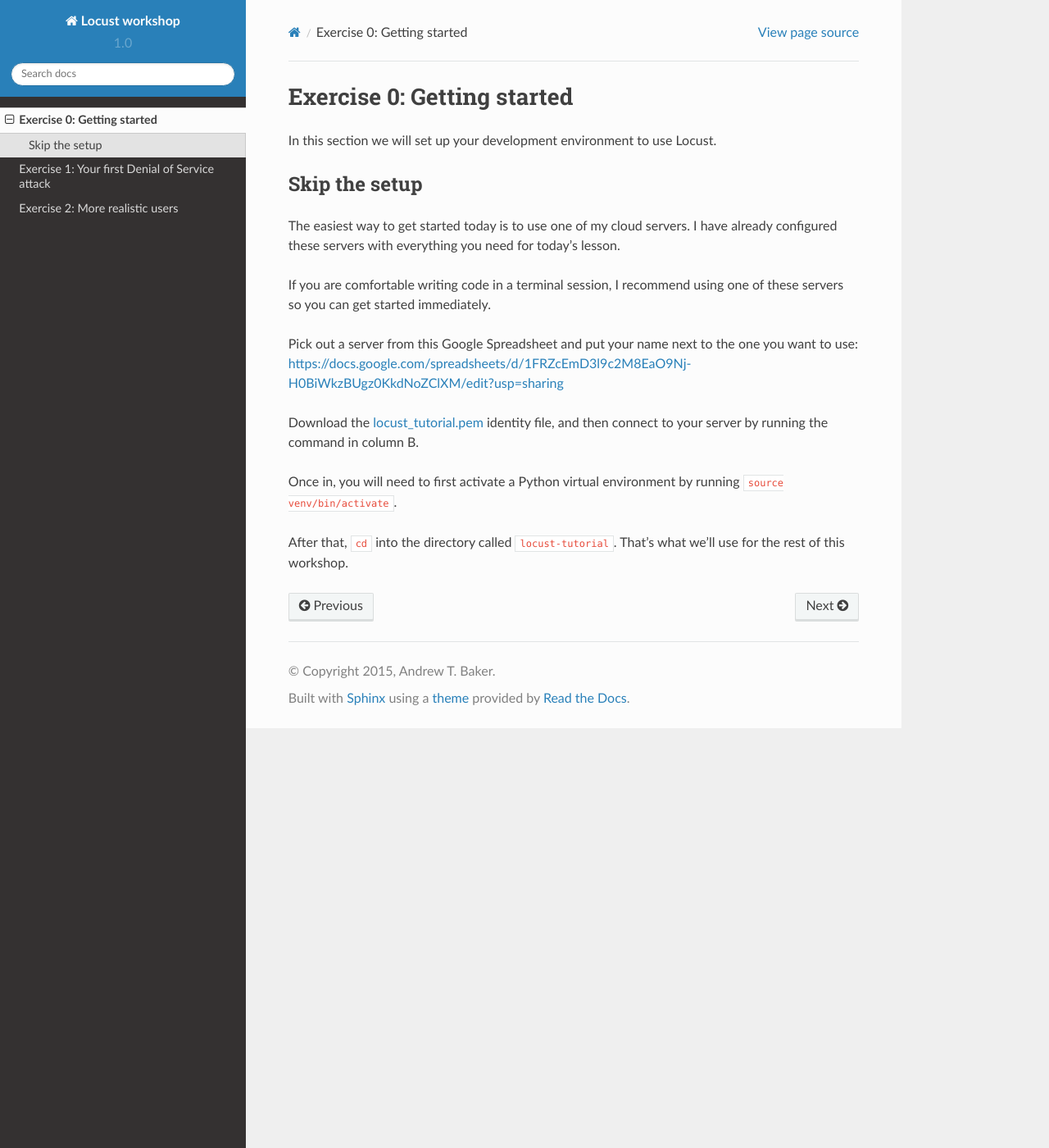
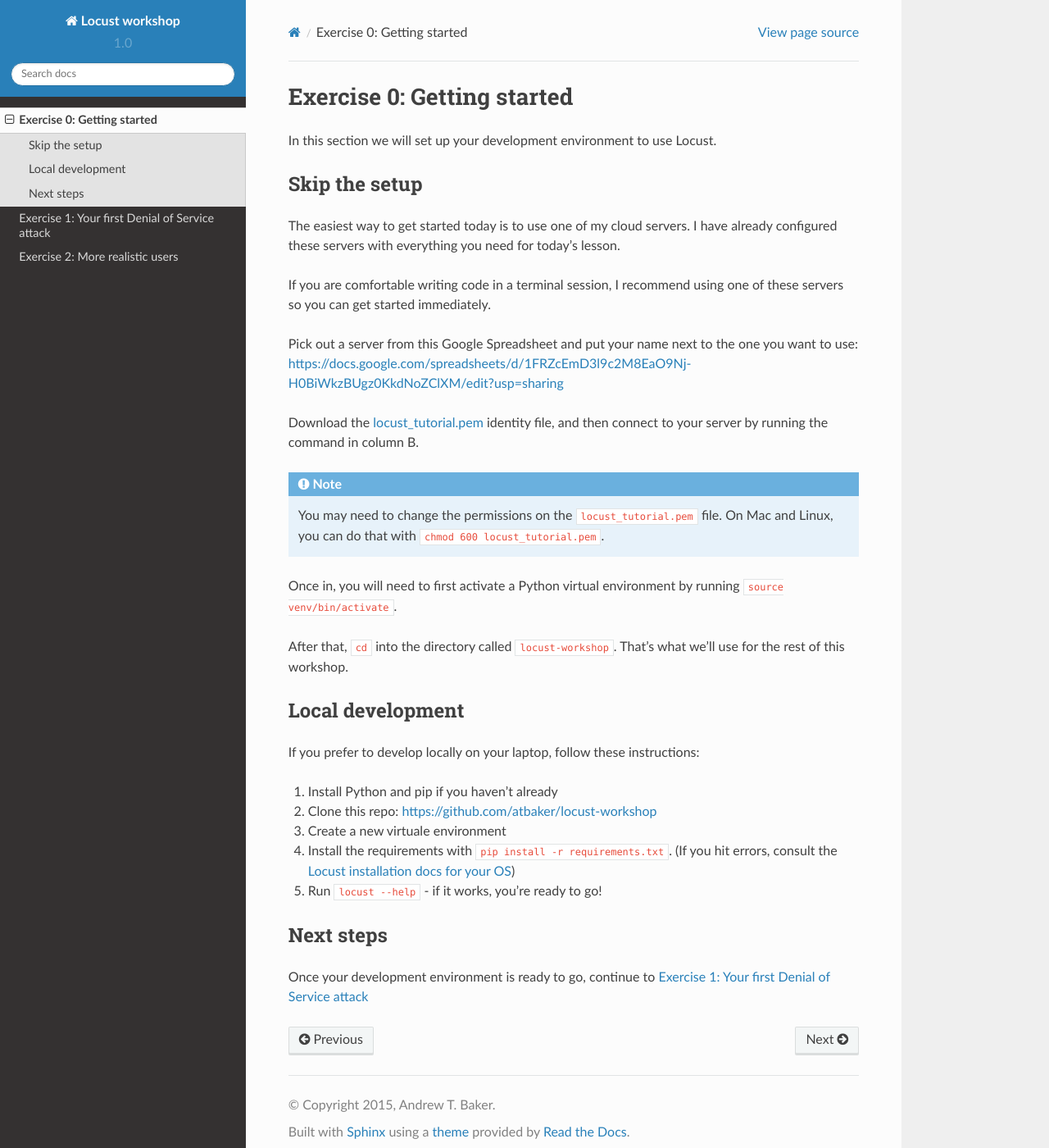
Before and after one commit to atbaker/locust-workshop, a Sphinx documentation site: the page built from docs/exercises/exercise_0.rst, in a window 1280 px wide and 1400 px high. Shown: the whole window at 82% size. Built offline with Sphinx 7.4.7 and the Read the Docs theme 2.0.0, drawn with Linux system fonts in a browser that asks for light colours.

Commit message:
Fixing some typos

```diff
--- a/docs/exercises/exercise_0.rst
+++ b/docs/exercises/exercise_0.rst
@@ -18,6 +18,26 @@ Download the |identity_file_link| identity file, and then connect to your server
 
    <a href="/locust_tutorial.pem" download>locust_tutorial.pem</a>
 
+.. note::
+
+    You may need to change the permissions on the ``locust_tutorial.pem`` file. On Mac and Linux, you can do that with ``chmod 600 locust_tutorial.pem``.
+
 Once in, you will need to first activate a Python virtual environment by running ``source venv/bin/activate``.
 
-After that, ``cd`` into the directory called ``locust-tutorial``. That's what we'll use for the rest of this workshop.
+After that, ``cd`` into the directory called ``locust-workshop``. That's what we'll use for the rest of this workshop.
+
+Local development
+-----------------
+
+If you prefer to develop locally on your laptop, follow these instructions:
+
+#. Install Python and pip if you haven't already
+#. Clone this repo: https://github.com/atbaker/locust-workshop
+#. Create a new virtuale environment
+#. Install the requirements with ``pip install -r requirements.txt``. (If you hit errors, consult the `Locust installation docs for your OS <http://docs.locust.io/en/latest/installation.html>`_)
+#. Run ``locust --help`` - if it works, you're ready to go!
+
+Next steps
+----------
+
+Once your development environment is ready to go, continue to :doc:`exercise_1`
--- a/docs/exercises/exercise_1.rst
+++ b/docs/exercises/exercise_1.rst
@@ -10,7 +10,11 @@ Before we can start load testing our site with Locust, we need to point it at th
 
 Go to the Google Spreadsheet below and pick out one of the servers. Put your name in column B, and then copy the hostname in column A.
 
-Open up ``locustfile.py`` in your development environment and find the ``host`` property of the ``WebsiteUser`` class. Use your hostname from the spreadsheet as the value for that property and save your locustfile.
+https://docs.google.com/spreadsheets/d/1bHNLewapR6mrgpk1V5VYPFaBJXYMKF7KHZ4a0XnWP00/edit?usp=sharing
+
+Open up ``locustfile.py`` in your development environment and find the ``host`` property of the ``WebsiteUser`` class. Set that ``host`` property to ``http://YOUR_HOSTNAME_HERE``
+
+Use your hostname from the spreadsheet as the value for that property and save your locustfile.
 
 You should also take a moment to check out the TweetCheck API, which is what we'll be testing. TweetCheck uses the `Django REST Framework <http://www.django-rest-framework.org/>`_ project, which includes an excellent web browsable API.
 
--- a/docs/exercises/exercise_2.rst
+++ b/docs/exercises/exercise_2.rst
@@ -64,7 +64,7 @@ And our server's task is complicated by the fact that the list of tweets (hit in
 
 .. note::
 
-    Ahead of the class? Check out the `task weighting <http://docs.locust.io/en/latest/writing-a-locustfile.html#declaring-tasks>` concept in Locust.
+    Ahead of the class? Check out the `task weighting <http://docs.locust.io/en/latest/writing-a-locustfile.html#declaring-tasks>`_ concept in Locust.
 
     In our current TaskSet, our locusts will make new tweets just as often as they request the list of tweets and the API root.
 
```
